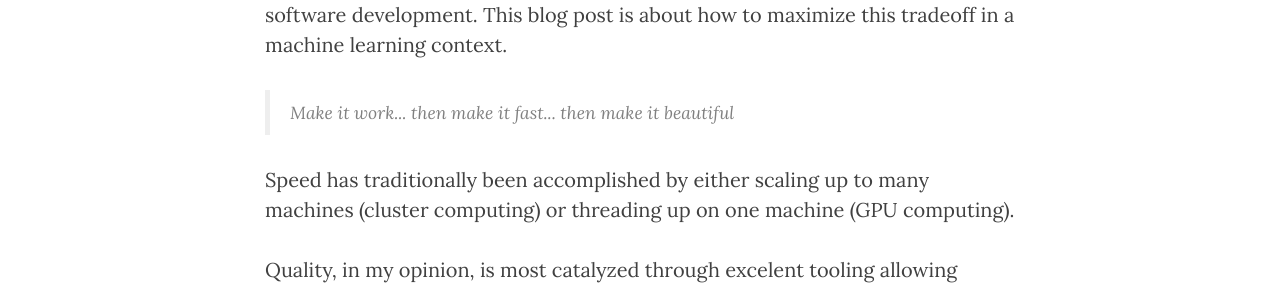
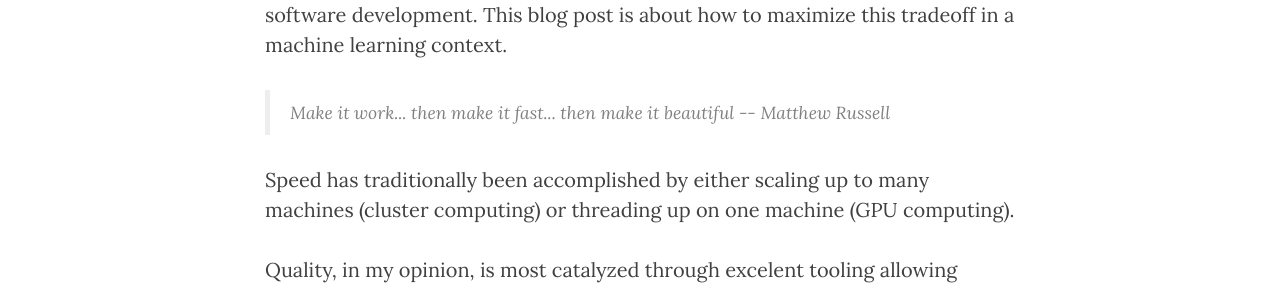
Before and after one commit to iamtrask/iamtrask.github.io, a Jekyll site: the page built from _posts/2014-09-24-man-must-explore.markdown, in a window 1280 px wide and 900 px high, scrolled down 520 px. Shown: the part 159-449 px from the top of the window. Built offline with Jekyll 4.4.1, drawn with Linux system fonts in a browser that asks for light colours; nearby versions of some CDN libraries.

Commit message:
Update 2014-09-24-man-must-explore.markdown

```diff
--- a/_posts/2014-09-24-man-must-explore.markdown
+++ b/_posts/2014-09-24-man-must-explore.markdown
@@ -9,7 +9,7 @@ header-img: "img/post-bg-06.jpg"
 
 <p>Speed, Quality, Dev Time... pick two. This has been an age-old tradeoff in software development. This blog post is about how to maximize this tradeoff in a machine learning context.</p>
 
-<blockquote>Make it work... then make it fast... then make it beautiful</blockquote>
+<blockquote>Make it work... then make it fast... then make it beautiful -- Matthew Russell</blockquote>
 
 <p>Speed has traditionally been accomplished by either scaling up to many machines (cluster computing) or threading up on one machine (GPU computing). </p>
 
```
